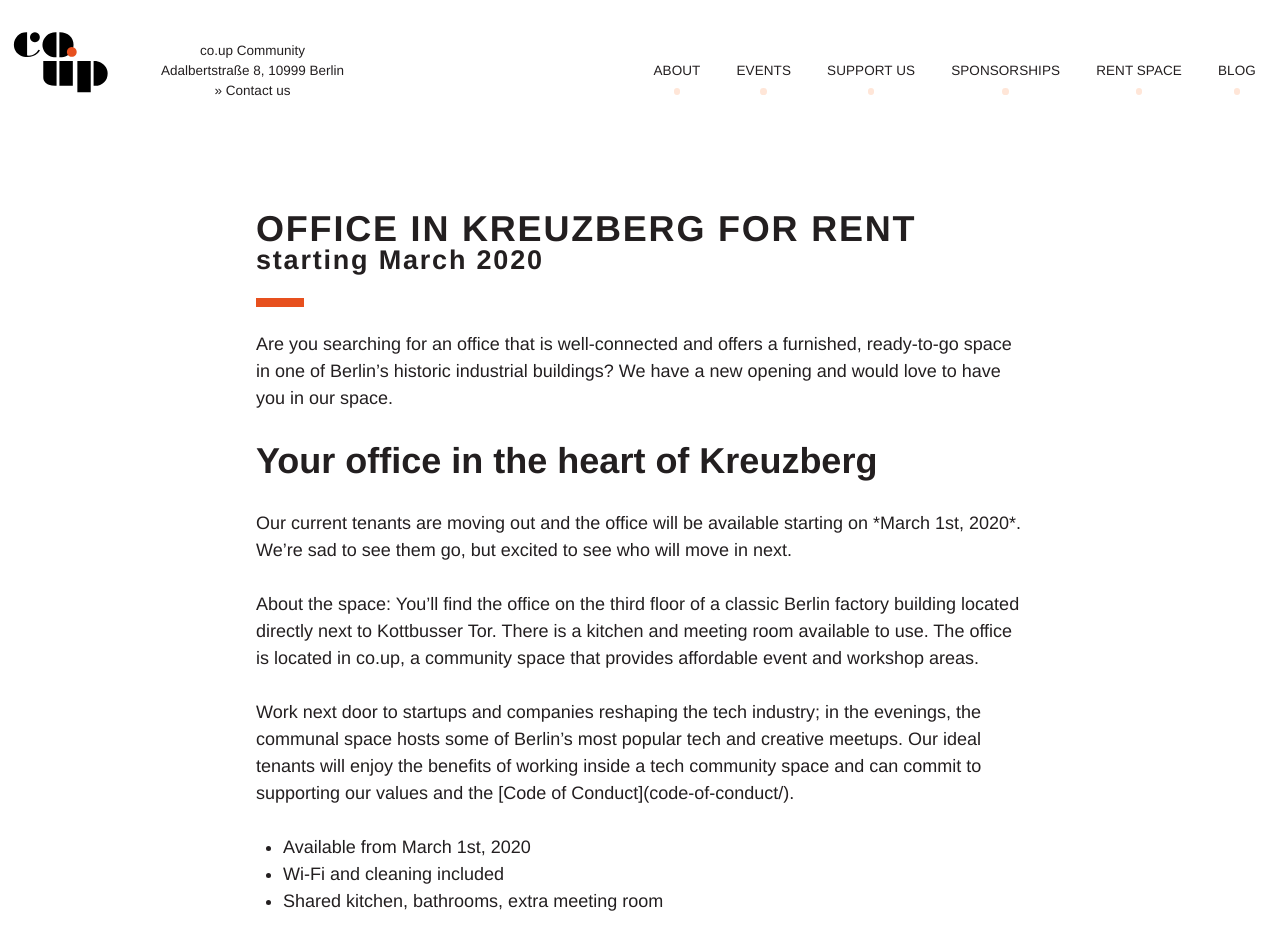
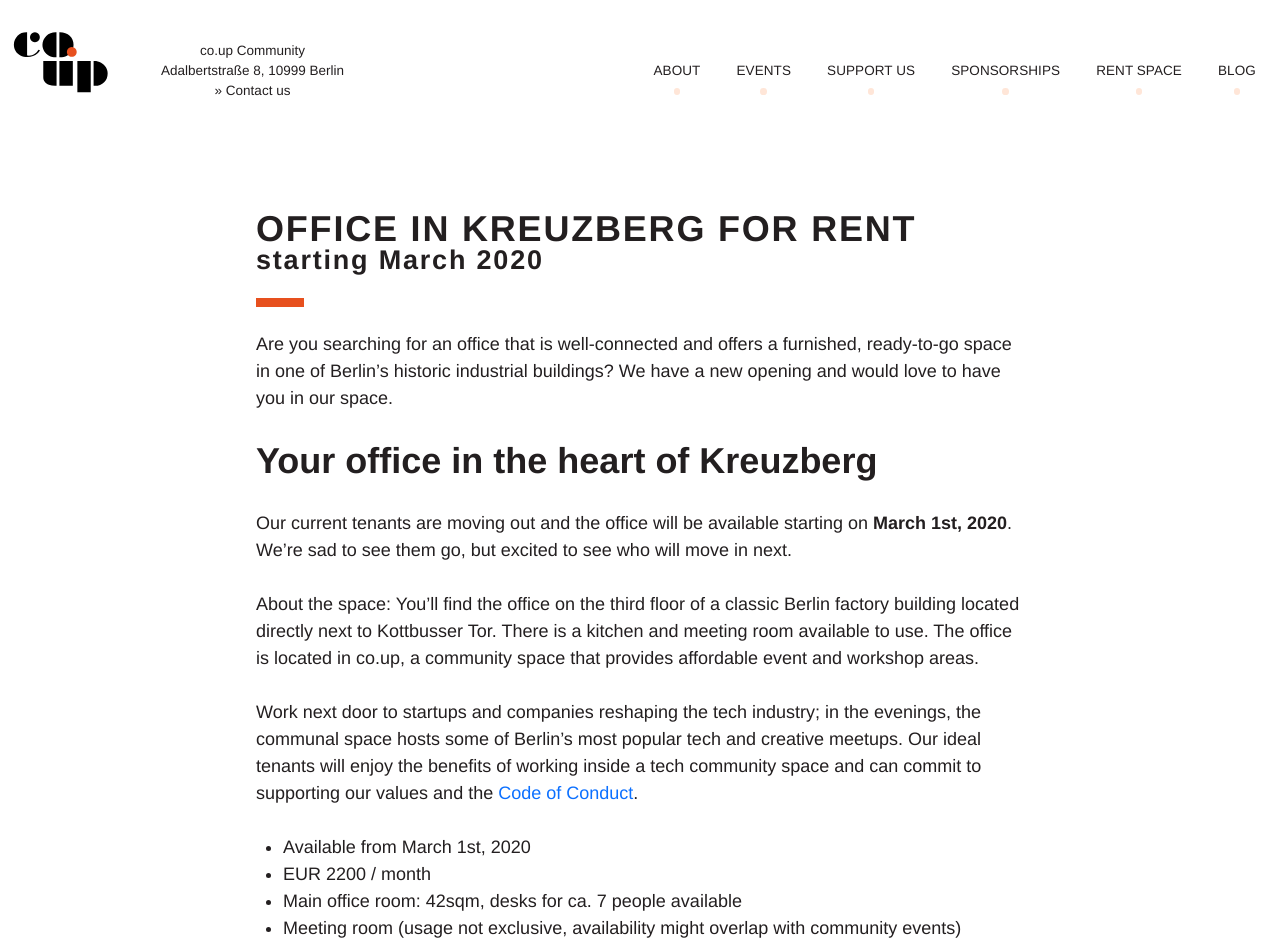
Before and after one commit to co-up/co-up.de, a Jekyll site: the page built from rent-office.html, in a window 1280 px wide and 1400 px high. Shown: the top 946 px of the window. Built offline with Jekyll 4.4.1, drawn with Linux system fonts in a browser that asks for light colours; some of the changed text lies outside the part shown.

Commit message:
update copy

```diff
--- a/rent-office.html
+++ b/rent-office.html
@@ -17,7 +17,7 @@
 <h2>Your office in the heart of Kreuzberg</h2>
 
 <p>
-  Our current tenants are moving out and the office will be available starting on *March 1st, 2020*. We’re sad to see them go, but excited to see who will move in next.
+  Our current tenants are moving out and the office will be available starting on <strong>March 1st, 2020</strong>. We’re sad to see them go, but excited to see who will move in next.
 </p>
 
 <p>
@@ -25,13 +25,20 @@
 </p>
 
 <p>
-  Work next door to startups and companies reshaping the tech industry; in the evenings, the communal space hosts some of Berlin’s most popular tech and creative meetups. Our ideal tenants will enjoy the benefits of working inside a tech community space and can commit to supporting our values and the [Code of Conduct](code-of-conduct/).
+  Work next door to startups and companies reshaping the tech industry; in the evenings, the communal space hosts some of Berlin’s most popular tech and creative meetups. Our ideal tenants will enjoy the benefits of working inside a tech community space and can commit to supporting our values and the <a href="code-of-conduct/">Code of Conduct</a>.
 </p>
 
 <ul>
   <li>Available from March 1st, 2020</li>
+  <li>EUR 2200 / month</li>
+  <li>Main office room: 42sqm, desks for ca. 7 people available</li>
+  <li>Meeting room (usage not exclusive, availability might overlap with community events)</li>
+  <li>Large event & workshop space (usage not exclusive, availability might overlap with community events)</li>
+  <li>Shared Kitchen and bathrooms</li>
+  <li>Elevator</li>
   <li>Wi-Fi and cleaning included</li>
-  <li>Shared kitchen, bathrooms, extra meeting room</li>
+  <li>Bike parking available in backyard</li>
+  <li>Car parking available upon request (cost not included)</li>
 </ul>
 
 <p>
```
